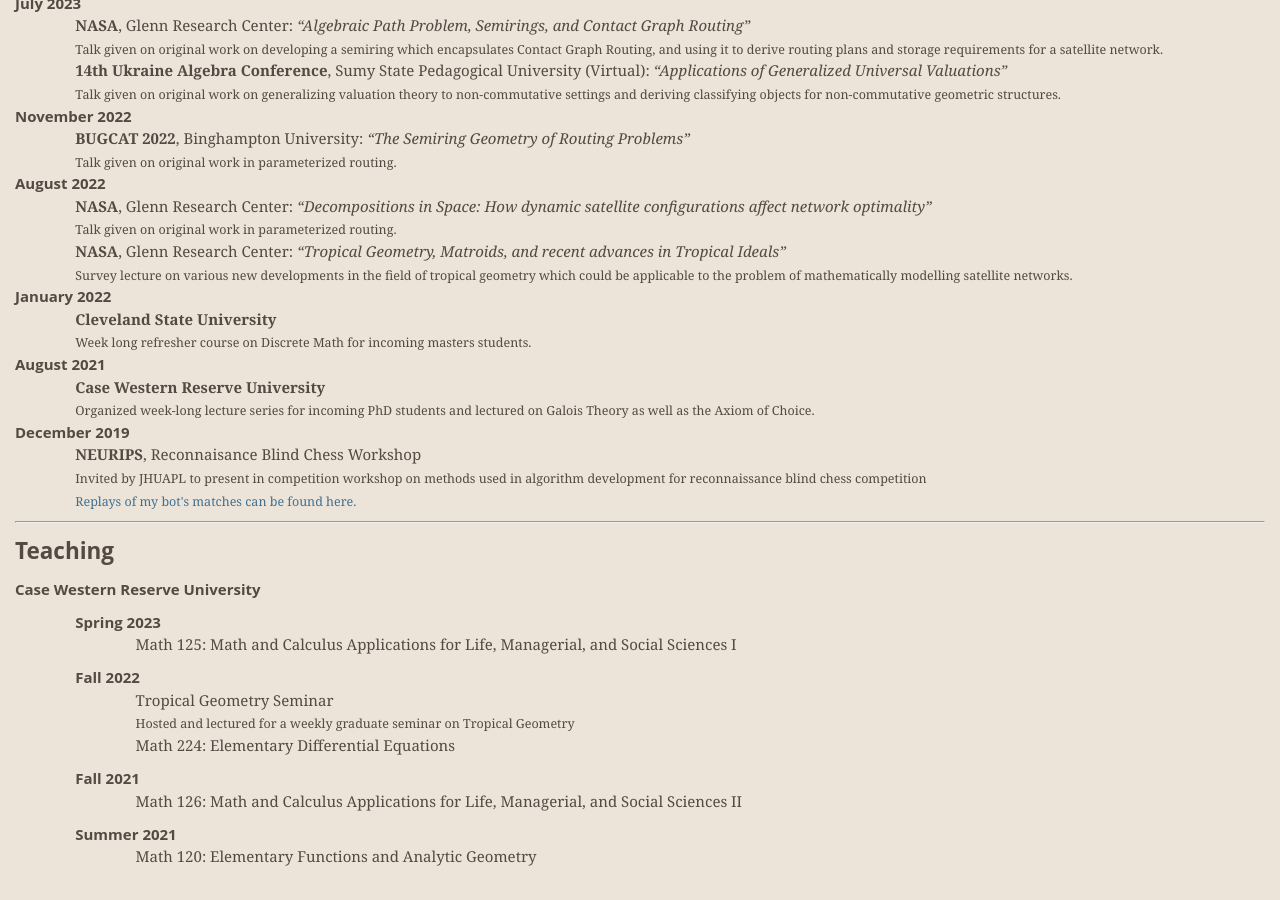
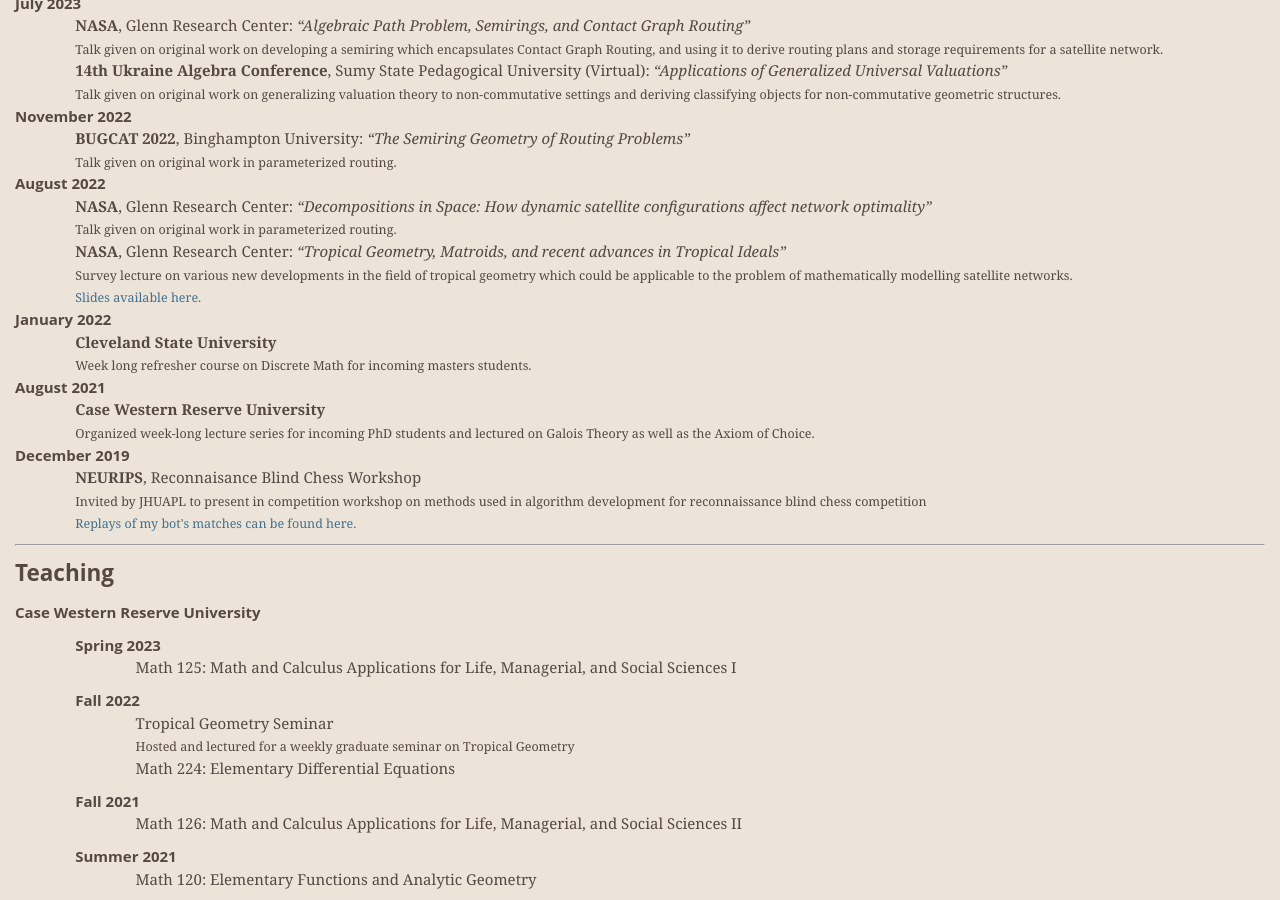
Before and after one commit to wrbernardoni/wrbernardoni.github.io, a Jekyll site: the page built from index.html, in a window 1280 px wide and 900 px high, scrolled down 1188 px. Built offline with Jekyll 4.4.1, drawn with Linux system fonts in a browser that asks for light colours; formulas are drawn with MathJax 3; before the commit the page ends 2066 px from its top, so only the background shows below that.

Commit message:
Added slides for matroid talk

```diff
--- a/_data/talks.yml
+++ b/_data/talks.yml
@@ -38,6 +38,8 @@
       conference: NASA
       where: Glenn Research Center
       details: Survey lecture on various new developments in the field of tropical geometry which could be applicable to the problem of mathematically modelling satellite networks.
+      link: /Trop_Geo_and_Matroids_Presentation.pdf
+      linktext: Slides available here.
 - date: January 2022
   tks:
     - where: Cleveland State University
```
Also changed, not shown: 1 other file.
